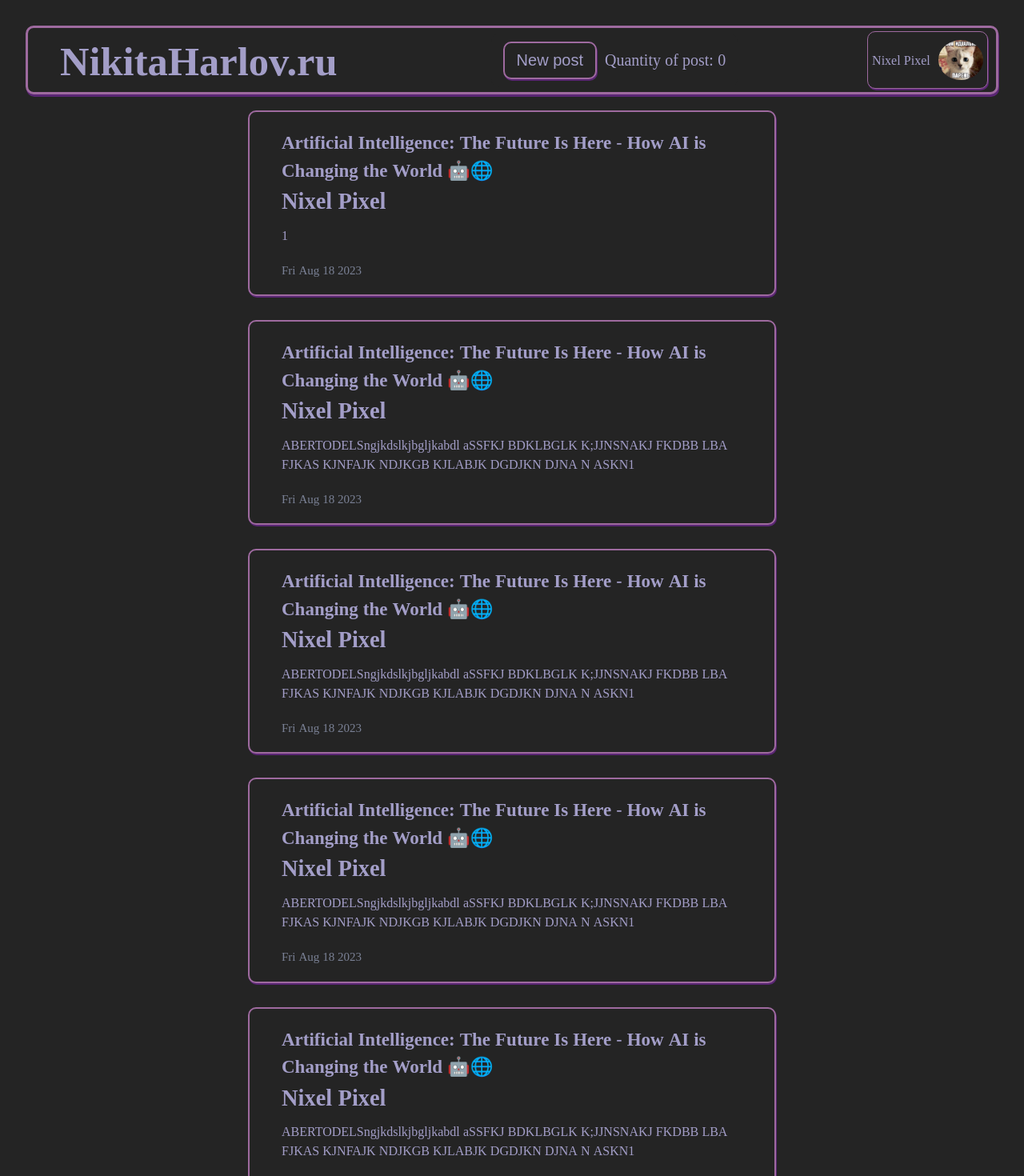
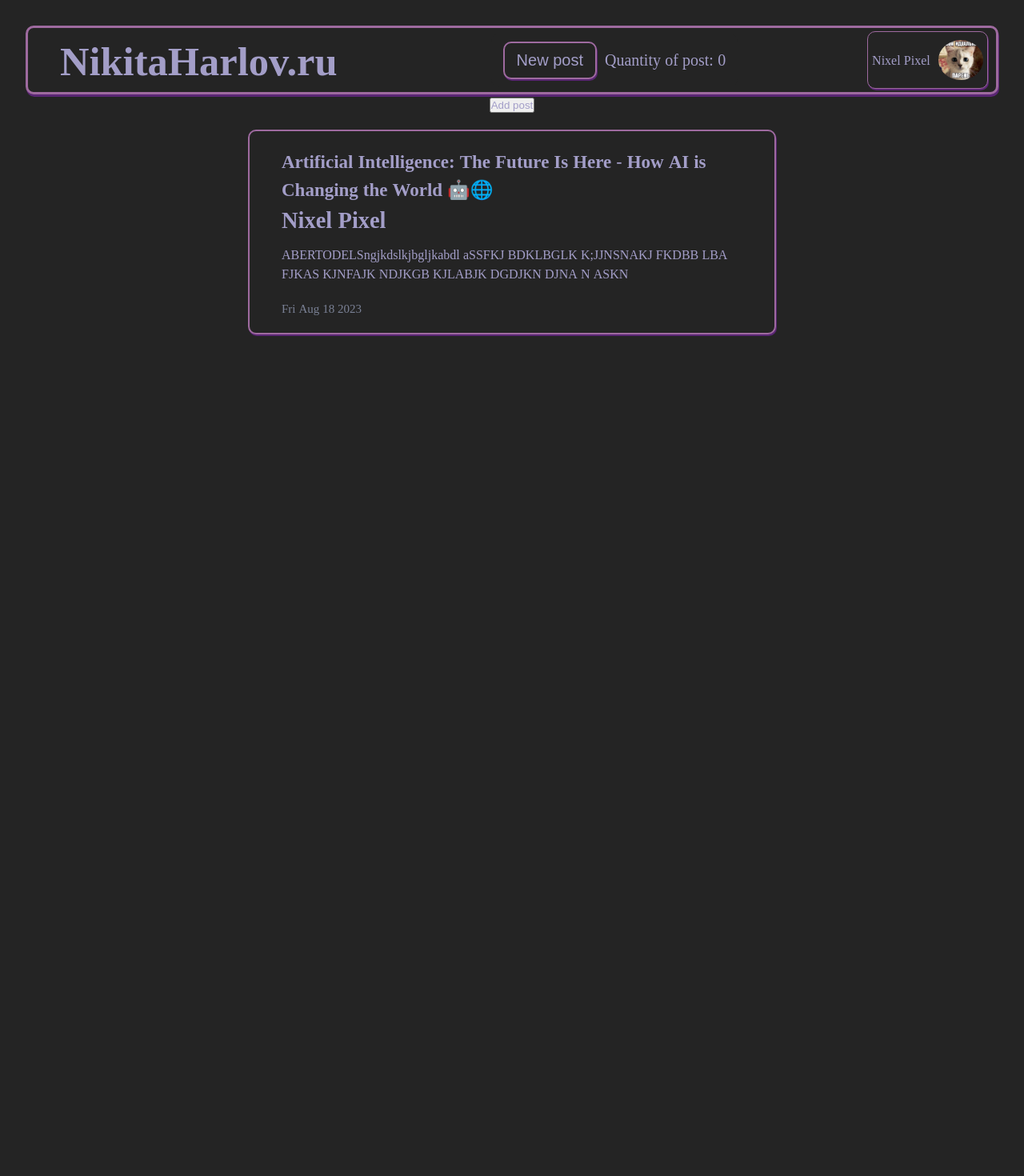
Before and after one commit to terracodum/NetWorking, a React (Vite) app: page / in a window 1280 px wide. Shown: the top 1470 px of the page at 80% size. After the commit the page ends 800 px from the top, so only its background shows below. Built offline with nearby package versions, Linux system fonts and the light colour scheme.

Commit message:
Add state for posts and button for adding them

```diff
--- a/src/App.tsx
+++ b/src/App.tsx
@@ -1,3 +1,4 @@
+import { useState } from 'react';
 import Header from "./components/Header.tsx";
 import "./App.css";
 import Post from "./components/Post.tsx";
@@ -8,52 +9,33 @@ type Props = {
 };
 
 function App(props: Props) {
+  const testPost = {
+    author: props.userName,
+    title: "Artificial Intelligence: The Future Is Here - How AI is Changing the World 🤖🌐",
+    text: "ABERTODELSngjkdslkjbgljkabdl aSSFKJ BDKLBGLK K;JJNSNAKJ FKDBB LBA FJKAS KJNFAJK NDJKGB KJLABJK DGDJKN DJNA N ASKN",
+    date: new Date(2023, 7, 18),
+  }
+
+  const [posts, setPosts] = useState([testPost]);
+
+  function addPost() {
+    setPosts([...posts, testPost])
+  }
+
   return (
     <>
       <Header img={coolAva} userName={props.userName} />
+
+      <button onClick={addPost} >
+        Add post
+      </button>
+
       <div className="postContainer">
-        <Post
-          autor={props.userName}
-          title="Artificial Intelligence: The Future Is Here - How AI is Changing the World 🤖🌐"
-          text={"1"}
-          date={new Date(2023, 7, 18)}
-        />
-        <Post
-          autor={props.userName}
-          title="Artificial Intelligence: The Future Is Here - How AI is Changing the World 🤖🌐"
-          text={
-            "ABERTODELSngjkdslkjbgljkabdl aSSFKJ BDKLBGLK K;JJNSNAKJ FKDBB LBA FJKAS KJNFAJK NDJKGB KJLABJK DGDJKN DJNA N ASKN" +
-            "1"
-          }
-          date={new Date(2023, 7, 18)}
-        />
-        <Post
-          autor={props.userName}
-          title="Artificial Intelligence: The Future Is Here - How AI is Changing the World 🤖🌐"
-          text={
-            "ABERTODELSngjkdslkjbgljkabdl aSSFKJ BDKLBGLK K;JJNSNAKJ FKDBB LBA FJKAS KJNFAJK NDJKGB KJLABJK DGDJKN DJNA N ASKN" +
-            "1"
-          }
-          date={new Date(2023, 7, 18)}
-        />
-        <Post
-          autor={props.userName}
-          title="Artificial Intelligence: The Future Is Here - How AI is Changing the World 🤖🌐"
-          text={
-            "ABERTODELSngjkdslkjbgljkabdl aSSFKJ BDKLBGLK K;JJNSNAKJ FKDBB LBA FJKAS KJNFAJK NDJKGB KJLABJK DGDJKN DJNA N ASKN" +
-            "1"
-          }
-          date={new Date(2023, 7, 18)}
-        />
-        <Post
-          autor={props.userName}
-          title="Artificial Intelligence: The Future Is Here - How AI is Changing the World 🤖🌐"
-          text={
-            "ABERTODELSngjkdslkjbgljkabdl aSSFKJ BDKLBGLK K;JJNSNAKJ FKDBB LBA FJKAS KJNFAJK NDJKGB KJLABJK DGDJKN DJNA N ASKN" +
-            "1"
-          }
-          date={new Date(2023, 7, 18)}
-        />
+        {posts.map((post) => {
+          return (
+            <Post author={post.author} title={post.title} text={post.text} date={post.date} />
+          );
+        })}
       </div>
       <></>
     </>
--- a/src/components/Post.tsx
+++ b/src/components/Post.tsx
@@ -1,17 +1,17 @@
 import "./Post.css";
 
-type Props = {
-  autor: string;
+interface IPost {
+  author: string;
   title: string;
-  text: any;
+  text: string;
   date: Date;
-};
+}
 
-function Post(props: Props) {
+function Post(props: IPost) {
   return (
     <div className="post">
       <h3 className="postTitle">{props.title}</h3>
-      <h4 className="postAutor">{props.autor}</h4>
+      <h4 className="postAutor">{props.author}</h4>
       <p className="postText">{props.text}</p>
       <p className="postDate">{props.date.toDateString()}</p>
     </div>
```
